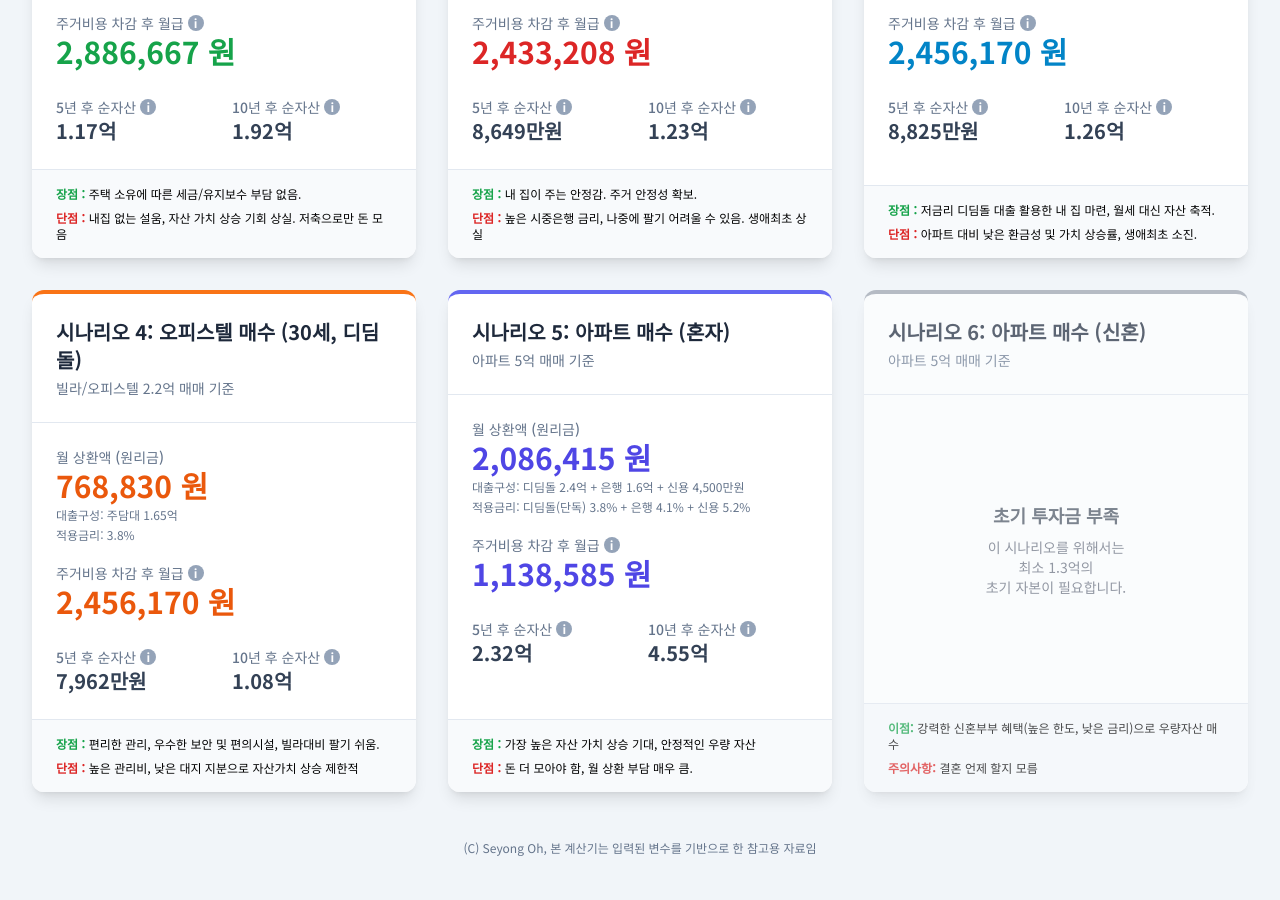
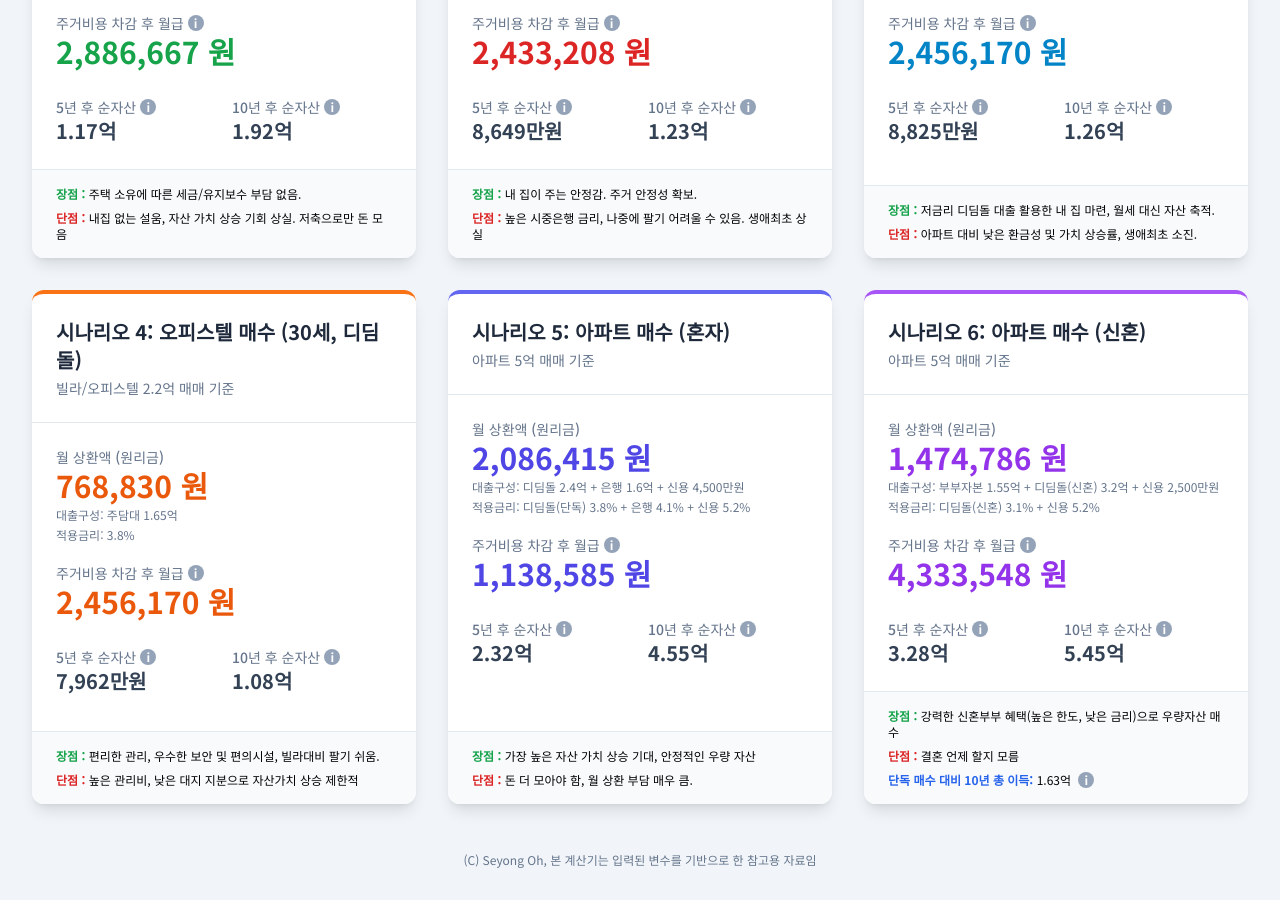
Before and after one commit to ohseyong/ohseyong.github.io, a Jekyll site: the page etc/kate_house.html, which Jekyll copies as it is, in a window 1280 px wide and 900 px high, scrolled down 699 px. Built offline with Jekyll 4.4.1, drawn with Linux system fonts in a browser that asks for light colours; nearby versions of some CDN libraries.

Commit message:
Update kate_house.html

```diff
--- a/etc/kate_house.html
+++ b/etc/kate_house.html
@@ -85,7 +85,7 @@
                     <div><label for="appreciationApt" class="text-sm font-medium">아파트 연 상승률</label><div class="relative"><input type="number" id="appreciationApt" class="w-full p-2 border border-slate-200 rounded-md" value="5.0" step="0.1"><span class="absolute inset-y-0 right-0 pr-3 flex items-center text-xs text-slate-500">%</span></div></div>
                     <div><label for="investmentReturn" class="text-sm font-medium">전세 시 투자수익률</label><div class="relative"><input type="number" id="investmentReturn" class="w-full p-2 border border-slate-200 rounded-md" value="4.0" step="0.1"><span class="absolute inset-y-0 right-0 pr-3 flex items-center text-xs text-slate-500">%</span></div></div>
                     <!-- Spouse Income -->
-                    <div><label for="spouseInvestment" class="text-sm font-medium">배우자 초기 자본 (신혼부부용)</label><div class="relative"><input type="number" id="spouseInvestment" class="w-full p-2 border border-slate-200 rounded-md" value="5000"><span class="absolute inset-y-0 right-0 pr-3 flex items-center text-xs text-slate-500">만원</span></div></div>
+                    <div><label for="spouseInvestment" class="text-sm font-medium">배우자 초기 자본 (신혼부부용)</label><div class="relative"><input type="number" id="spouseInvestment" class="w-full p-2 border border-slate-200 rounded-md" value="10000"><span class="absolute inset-y-0 right-0 pr-3 flex items-center text-xs text-slate-500">만원</span></div></div>
                     <div><label for="spouseIncome" class="text-sm font-medium">배우자 연봉 (신혼부부용)</label><div class="relative"><input type="number" id="spouseIncome" class="w-full p-2 border border-slate-200 rounded-md" value="4000"><span class="absolute inset-y-0 right-0 pr-3 flex items-center text-xs text-slate-500">만원</span></div></div>
                 </div>
             </details>
```
